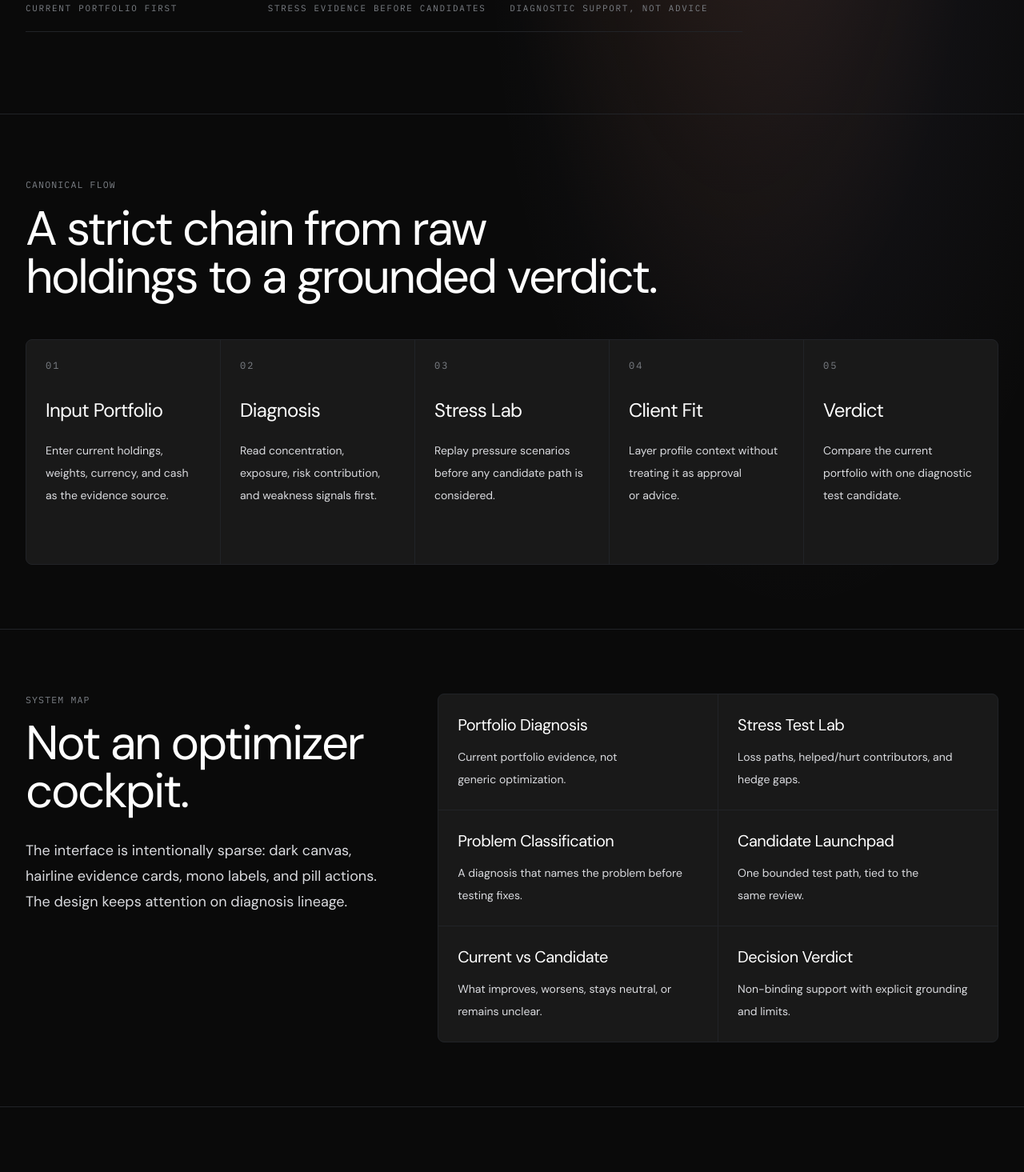
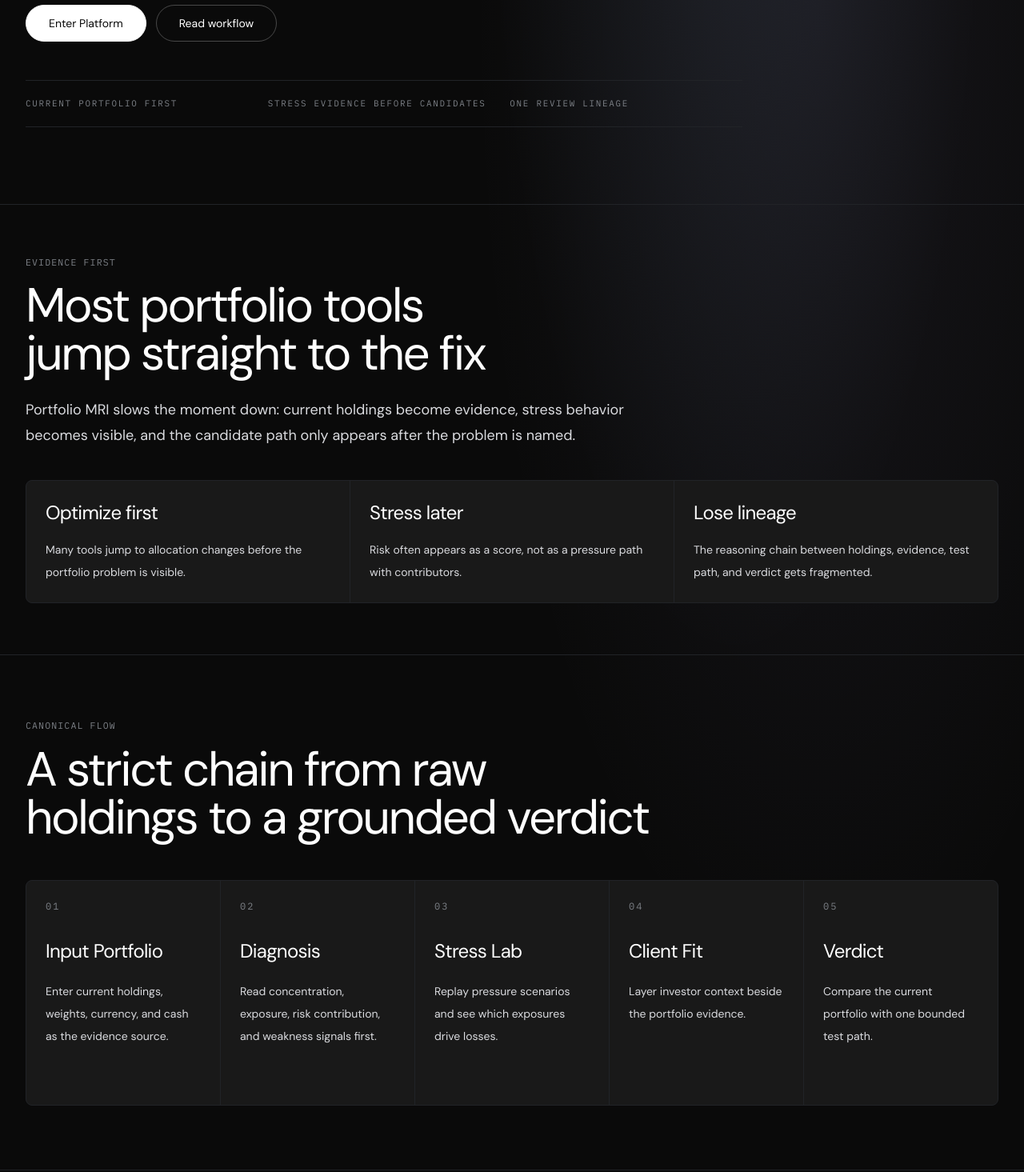
Before and after one commit to chingis1227/Portfolio-Xray, a Next.js app in the folder frontend/: page / in a window 1280 px wide. Shown: the part 660-2125 px from the top of the page at 80% size. Built offline with nearby package versions, Linux system fonts and the light colour scheme; no server answers.

Commit message:
Refresh landing page copy and evidence flow

```diff
--- a/frontend/components/landing/LandingPage.tsx
+++ b/frontend/components/landing/LandingPage.tsx
@@ -5,25 +5,31 @@
 const workflow = [
   ["01", "Input Portfolio", "Enter current holdings, weights, currency, and cash as the evidence source."],
   ["02", "Diagnosis", "Read concentration, exposure, risk contribution, and weakness signals first."],
-  ["03", "Stress Lab", "Replay pressure scenarios before any candidate path is considered."],
-  ["04", "Client Fit", "Layer profile context without treating it as approval or advice."],
-  ["05", "Verdict", "Compare the current portfolio with one diagnostic test candidate."],
+  ["03", "Stress Lab", "Replay pressure scenarios and see which exposures drive losses."],
+  ["04", "Client Fit", "Layer investor context beside the portfolio evidence."],
+  ["05", "Verdict", "Compare the current portfolio with one bounded test path."],
+];
+
+const evidenceProblems = [
+  ["Optimize first", "Many tools jump to allocation changes before the portfolio problem is visible."],
+  ["Stress later", "Risk often appears as a score, not as a pressure path with contributors."],
+  ["Lose lineage", "The reasoning chain between holdings, evidence, test path, and verdict gets fragmented."],
 ];
 
 const architecture = [
-  ["Portfolio Diagnosis", "Current portfolio evidence, not generic optimization."],
+  ["Portfolio Diagnosis", "Current holdings become the primary evidence source."],
   ["Stress Test Lab", "Loss paths, helped/hurt contributors, and hedge gaps."],
-  ["Problem Classification", "A diagnosis that names the problem before testing fixes."],
+  ["Problem Classification", "A diagnosis that names the portfolio problem clearly."],
   ["Candidate Launchpad", "One bounded test path, tied to the same review."],
   ["Current vs Candidate", "What improves, worsens, stays neutral, or remains unclear."],
-  ["Decision Verdict", "Non-binding support with explicit grounding and limits."],
+  ["Decision Verdict", "A grounded trade-off readout with evidence and limits."],
 ];
 
 const precisionStats = [
   ["Current first", "The existing portfolio stays the subject."],
-  ["One path", "The launchpad tests one hypothesis at a time."],
+  ["Evidence first", "The portfolio problem is visible before a path is tested."],
+  ["One path", "The launchpad keeps the comparison readable."],
   ["Same run", "Screens follow the same review lineage."],
-  ["Non-binding", "The system supports decisions; it does not issue orders."],
 ];
 
 const platformEntryHref = "/onboarding/sign-in";
@@ -31,18 +37,19 @@
 export function LandingPage() {
   return (
     <main id="main-content" className="relative min-h-screen overflow-hidden bg-pmri-bg text-pmri-text">
-      <div className="pointer-events-none absolute inset-0 bg-[radial-gradient(ellipse_at_72%_10%,rgba(255,122,23,0.10),transparent_24%),radial-gradient(ellipse_at_78%_18%,rgba(196,181,253,0.08),transparent_28%)]" />
+      <div className="pointer-events-none absolute inset-0 bg-[radial-gradient(ellipse_at_72%_10%,rgba(160,195,236,0.09),transparent_24%),radial-gradient(ellipse_at_80%_18%,rgba(196,181,253,0.07),transparent_30%)]" />
 
       <header className="relative z-20 mx-auto flex w-full max-w-7xl items-center justify-between px-5 py-5 md:px-8">
         <Link href="/" className="pmri-focus flex items-center gap-3 rounded-full">
           <BrandMark size="md" />
           <div>
             <p className="text-sm font-normal tracking-[-0.01em] text-pmri-text">Portfolio MRI</p>
-            <p className="font-mono text-[0.65rem] uppercase tracking-[0.16em] text-pmri-muted">Decision Room</p>
+            <p className="font-mono text-[0.65rem] uppercase tracking-[0.16em] text-pmri-muted">Investment Decision Room</p>
           </div>
         </Link>
         <nav className="hidden items-center gap-6 text-sm text-pmri-text2 md:flex" aria-label="Landing navigation">
           <a href="#workflow" className="transition hover:text-pmri-text">Workflow</a>
+          <a href="#evidence" className="transition hover:text-pmri-text">Evidence</a>
           <a href="#architecture" className="transition hover:text-pmri-text">System</a>
           <a href="#precision" className="transition hover:text-pmri-text">Boundaries</a>
           <Link href={platformEntryHref} className="pmri-focus rounded-full border border-white/25 px-5 py-2.5 text-pmri-text transition hover:border-white/50 hover:bg-white/[0.04]">
@@ -55,7 +62,7 @@
         <Reveal layout="hero">
           <p className="font-mono text-xs uppercase tracking-[0.24em] text-pmri-muted">Diagnosis-first portfolio intelligence</p>
           <h1 className="mt-7 max-w-6xl text-[clamp(4rem,11vw,8.7rem)] font-normal leading-[0.9] tracking-[-0.055em] text-pmri-text">
-            Diagnose before you rebalance.
+            Understand the portfolio before changing it
           </h1>
           <p className="mt-8 max-w-3xl text-lg leading-8 text-pmri-text2 md:text-xl">
             Portfolio MRI turns current holdings into stress-tested evidence, then tests one bounded candidate path only after the problem is named.
@@ -71,17 +78,41 @@
           <div className="mt-12 grid max-w-4xl gap-3 border-y border-pmri-border py-5 font-mono text-[0.68rem] uppercase tracking-[0.16em] text-pmri-muted md:grid-cols-3">
             <span>Current portfolio first</span>
             <span>Stress evidence before candidates</span>
-            <span>Diagnostic support, not advice</span>
+            <span>One review lineage</span>
           </div>
         </Reveal>
       </section>
 
-      <section id="workflow" className="relative z-10 border-y border-pmri-border px-5 py-20 md:px-8">
+      <section id="evidence" className="relative z-10 border-y border-pmri-border px-5 py-16 md:px-8">
+        <div className="mx-auto max-w-7xl">
+          <Reveal>
+            <p className="pmri-label">Evidence first</p>
+            <h2 className="mt-4 max-w-5xl text-4xl font-normal leading-[1.02] tracking-[-0.04em] text-pmri-text md:text-6xl">
+              Most portfolio tools jump straight to the fix
+            </h2>
+            <p className="mt-6 max-w-3xl text-lg leading-8 text-pmri-text2">
+              Portfolio MRI slows the moment down: current holdings become evidence, stress behavior becomes visible, and the candidate path only appears after the problem is named.
+            </p>
+          </Reveal>
+          <div className="mt-10 grid gap-px overflow-hidden rounded-lg border border-pmri-border bg-pmri-border md:grid-cols-3">
+            {evidenceProblems.map(([title, text], index) => (
+              <Reveal key={title} delay={index * 60}>
+                <article className="h-full bg-pmri-surface p-6">
+                  <h3 className="text-2xl font-normal tracking-[-0.03em] text-pmri-text">{title}</h3>
+                  <p className="mt-4 text-sm leading-7 text-pmri-text2">{text}</p>
+                </article>
+              </Reveal>
+            ))}
+          </div>
+        </div>
+      </section>
+
+      <section id="workflow" className="relative z-10 border-b border-pmri-border px-5 py-20 md:px-8">
         <div className="mx-auto max-w-7xl">
           <Reveal>
             <p className="pmri-label">Canonical flow</p>
             <h2 className="mt-4 max-w-5xl text-4xl font-normal leading-[1.02] tracking-[-0.04em] text-pmri-text md:text-6xl">
-              A strict chain from raw holdings to a grounded verdict.
+              A strict chain from raw holdings to a grounded verdict
             </h2>
           </Reveal>
           <div className="mt-12 grid gap-px overflow-hidden rounded-lg border border-pmri-border bg-pmri-border md:grid-cols-5">
@@ -103,10 +134,10 @@
           <Reveal>
             <p className="pmri-label">System map</p>
             <h2 className="mt-4 text-4xl font-normal leading-[1.02] tracking-[-0.04em] text-pmri-text md:text-6xl">
-              Not an optimizer cockpit.
+              A decision room for portfolio evidence
             </h2>
             <p className="mt-7 text-lg leading-8 text-pmri-text2">
-              The interface is intentionally sparse: dark canvas, hairline evidence cards, mono labels, and pill actions. The design keeps attention on diagnosis lineage.
+              Portfolio MRI keeps the same review context moving forward: current portfolio, stress behavior, client fit context, candidate test, comparison, and verdict.
             </p>
           </Reveal>
           <div className="grid gap-px overflow-hidden rounded-lg border border-pmri-border bg-pmri-border md:grid-cols-2">
@@ -127,7 +158,7 @@
           <Reveal>
             <p className="pmri-label">Product boundaries</p>
             <h2 className="mt-4 max-w-5xl text-4xl font-normal tracking-[-0.04em] text-pmri-text md:text-6xl">
-              Built to preserve diagnostic discipline.
+              Built to preserve diagnostic discipline
             </h2>
           </Reveal>
           <div className="mt-12 grid gap-px overflow-hidden rounded-lg border border-pmri-border bg-pmri-border md:grid-cols-4">
@@ -140,13 +171,16 @@
           </div>
           <div className="mt-12 max-w-4xl rounded-lg border border-white/25 bg-pmri-bg p-7">
             <p className="font-mono text-xs uppercase tracking-[0.18em] text-pmri-muted">Ready</p>
-            <h2 className="mt-3 text-4xl font-normal tracking-[-0.04em] text-pmri-text md:text-6xl">Open the decision room.</h2>
+            <h2 className="mt-3 text-4xl font-normal tracking-[-0.04em] text-pmri-text md:text-6xl">Open the investment decision room</h2>
             <p className="mt-5 max-w-2xl text-base leading-7 text-pmri-text2">
-              Sign in, answer the short setup questions, and enter the current portfolio. The first answer is diagnosis, not a trade instruction.
+              Sign in, answer the short setup questions, and enter the current portfolio. The first output is diagnosis: exposure, stress behavior, and the problem worth testing.
             </p>
             <Link href={platformEntryHref} className="pmri-focus pmri-primary-action mt-7 inline-flex items-center justify-center rounded-full px-7 py-3 text-sm transition">
               Enter Platform
             </Link>
+            <p className="mt-8 max-w-3xl border-t border-pmri-border pt-5 text-xs leading-6 text-pmri-muted">
+              Portfolio MRI provides non-binding diagnostic decision support. It does not provide investment advice, suitability approval, or trade instructions.
+            </p>
           </div>
         </div>
       </section>
```
Also changed, not shown: 1 other file (tests, documents, lock files or other folders).
